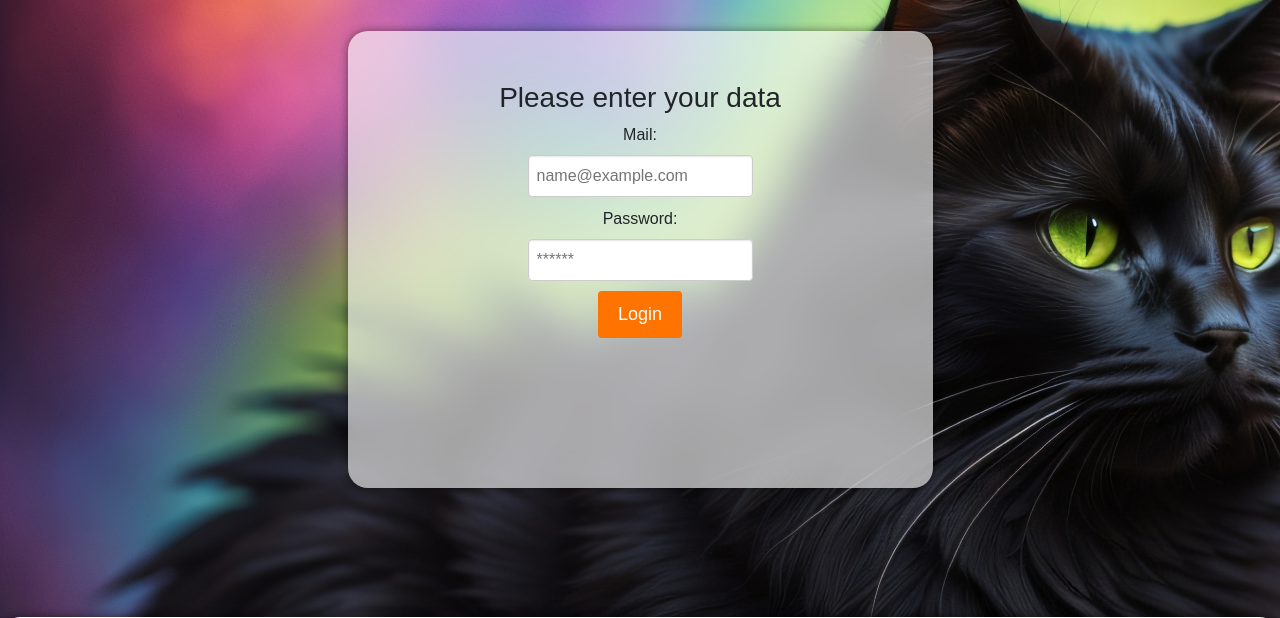
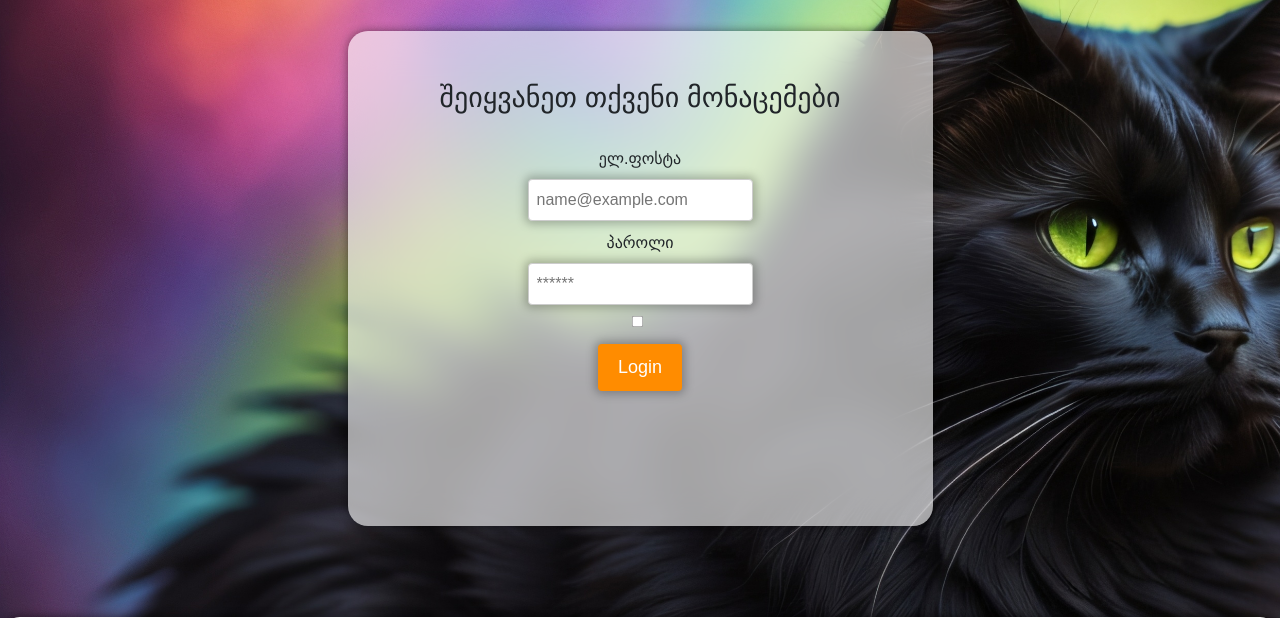
Before and after one commit to guro199811/peta-repo, a Flask app: page /login in a window 1280 px wide. Shown: the part 118-736 px from the top of the page. Run offline with Flask 3, Linux system fonts and the light colour scheme; some libraries are stand-ins or nearby versions.

Commit message:
added show password, fixed some visuals in register/login

```diff
--- a/web-files/website/auth.py
+++ b/web-files/website/auth.py
@@ -121,7 +121,7 @@ def send_confirmation(new_user):
 
     message = Message('ელ.ფოსტის დასტური(Peta.ge)', sender='noreply@peta.ge', recipients=[new_user.mail])
     confirmation_url = url_for('auth.confirm_token', token=token, _external=True)
-    message.body = f'გთხოვთ დაადასტუროთ თქვენი ელ.ფოსტა მოცემული ბმულით: {confirmation_url}\n\n\nპატივისცემით, Peta-Team'
+    message.body = f'გთხოვთ დაადასტუროთ თქვენი ელ.ფოსტა მოცემული ბმულით: {confirmation_url}\nგთხოვთ გაითვალისწინოთб, რომ თქვენი ბმული გაუქმდება 1 საათში\n\n\nპატივისცემით, Peta-Team'
     verimail.send(message)
     return render_template("verification.html", user=current_user)
 
--- a/web-files/website/static/css/main.css
+++ b/web-files/website/static/css/main.css
@@ -198,7 +198,7 @@ nav{
   flex-direction: column;
   justify-content: center;
   align-items: center;
-  margin-bottom: 100px;
+  margin-bottom: 85px;
 }
 
 .register-form input[type="text"],
@@ -206,12 +206,14 @@ nav{
 .register-form input[type="email"],
 .register-form input[type="tel"],
 .login-form input[type="email"],
-.login-form input[type="password"] {
+.login-form input[type="password"],
+.login-form input[type="text"] {
   border: 1px solid #ccc;
-  box-shadow: inset 0 1px 2px rgba(0, 0, 0, 0.1);
+  box-shadow:0px 0px 10px 3px rgba(0,0,0,0.26);
   padding: 8px;
   border-radius: 4px;
   margin-bottom: 10px;
+  transition: 0.3s;
 }
 
 
@@ -220,28 +222,32 @@ nav{
 .register-form input[type="email"]:hover,
 .register-form input[type="tel"]:hover,
 .login-form input[type="email"]:hover,
-.login-form input[type="password"]:hover {
+.login-form input[type="password"]:hover,
+.login-form input[type="text"]:hover {
   border-color: #999;
+  box-shadow:2px 2px 10px 3px rgba(0, 0, 0, 0.489);
 }
 
 
 
 .register-form input[type="submit"],
 .login-form input[type="submit"] {
-  background-color: #ff7300;
+  background-color: darkorange;
   color: #fff;
   font-size: 18px;
   padding: 10px 20px;
   border-radius: 4px;
   border: none;
   cursor: pointer;
-  transition: background-color 0.3s;
+  box-shadow:0px 0px 10px 3px rgba(0,0,0,0.26);
+  transition: 0.3s;
 }
 
 
 .register-form input[type="submit"]:hover,
 .login-form input[type="submit"]:hover {
-  background-color: #ffa600;
+  background-color: #ff7300;
+  box-shadow:2px 2px 10px 3px rgba(0, 0, 0, 0.489);
 }
 
 /* Register */
@@ -258,6 +264,11 @@ nav{
  }
 
 
+/* Style the checkbox itself */
+.show-password-checkbox {
+  margin-right: 5px; /* Adjust the margin as needed */
+  transform: scale(0.9); /* Make the checkbox smaller */
+}
 
 /* Footer */
 .footer {
@@ -752,16 +763,6 @@ footer {
  }
 
 
- /* Lastname */
- #lastname{
-  box-shadow:0px 0px 10px 0px #3333337c;
- }
-
- /* Address */
- #address{
-  box-shadow:0px 0px 10px 0px #3333337e;
- }
-
  /* Font Icon */
 .box-menu form i{
   color:#000000;
--- a/web-files/website/templates/login.html
+++ b/web-files/website/templates/login.html
@@ -4,14 +4,37 @@
 {% block content%}
 <div class="sign-container">
   <section id="login" class="main-section">
-    <h3 class="welcome-text">Please enter your data</h3>
+    <h3 class="welcome-text">შეიყვანეთ თქვენი მონაცემები</h3>
+    <br>
     <form class="login-form" method="POST">
-      <label for="email">Mail:</label>
-      <input type="email" id="email" name="email" placeholder="name@example.com" required>
-      <label for="password">Password:</label>
-      <input type="password" id="password" name="password" placeholder="******"  required>
+      <label for="email">ელ.ფოსტა</label>
+      <input type="email" id="email" name="email" placeholder="name@example.com"
+       title="ელ.ფოსტის შესაყვანი ველი" required>
+      <label for="password">პაროლი</label>
+      <input type="password" id="password" name="password" placeholder="******"
+       title="პაროლის შესაყვანი ველი" required>
+       <input type="checkbox" id="show-password" class="show-password-checkbox" title="აჩვენოს/დამალოს პაროლი">
+      <h3></h3>
+      <h3></h3>
       <input type="submit" value="Login">
     </form>
   </section>
 </div>
 {% endblock%}
+
+{% block script %}
+
+<script>
+  const showPasswordCheckbox = document.getElementById('show-password');
+  const passwordInput = document.getElementById('password');
+
+  showPasswordCheckbox.addEventListener('change', function () {
+    if (showPasswordCheckbox.checked) {
+      passwordInput.type = 'text';
+    } else {
+      passwordInput.type = 'password';
+    }
+  });
+</script>
+
+{% endblock %}
```
Also changed, not shown: web-files/website/templates/sign-up.html (+25 -2 lines), 4 other files.
